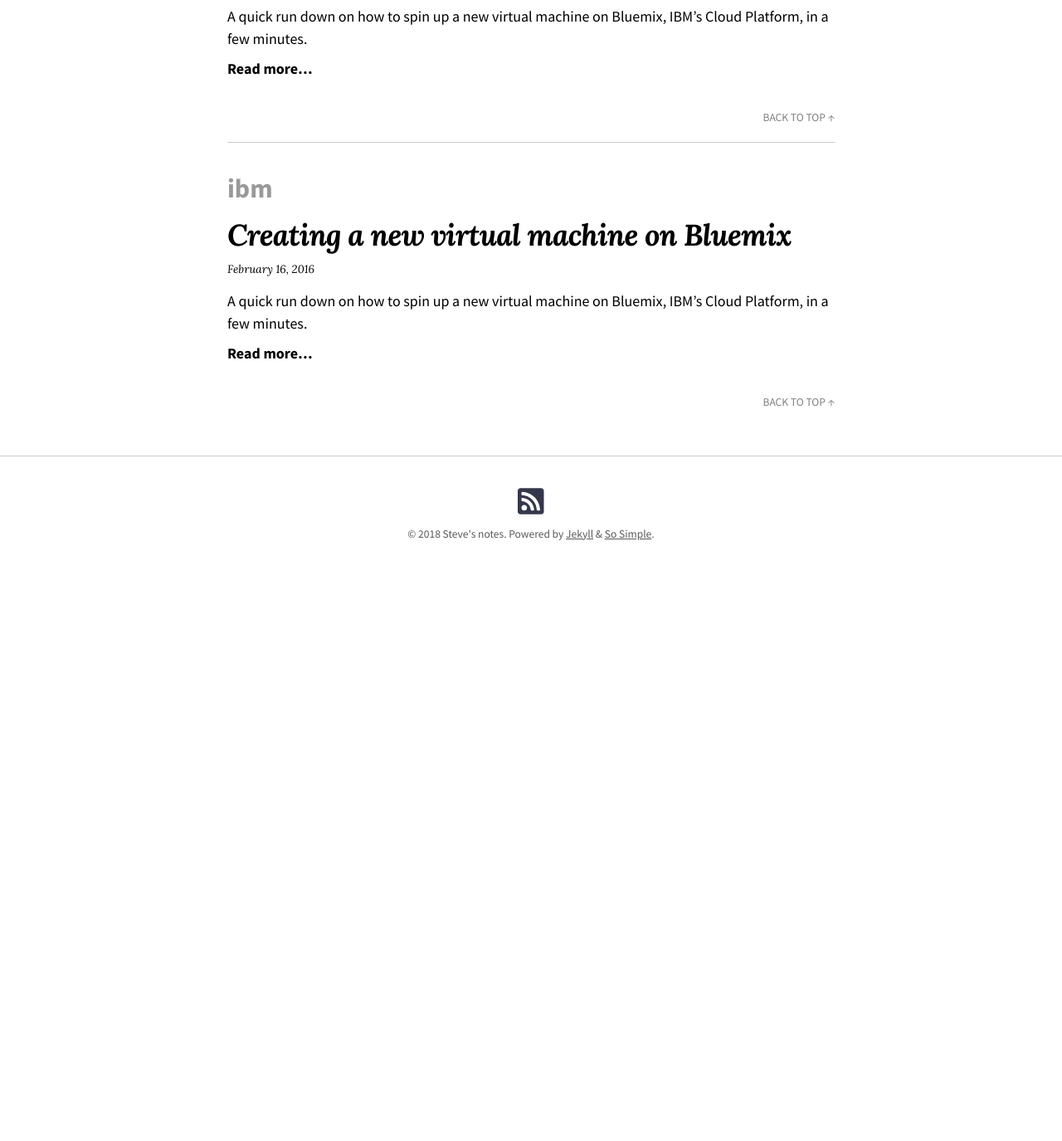
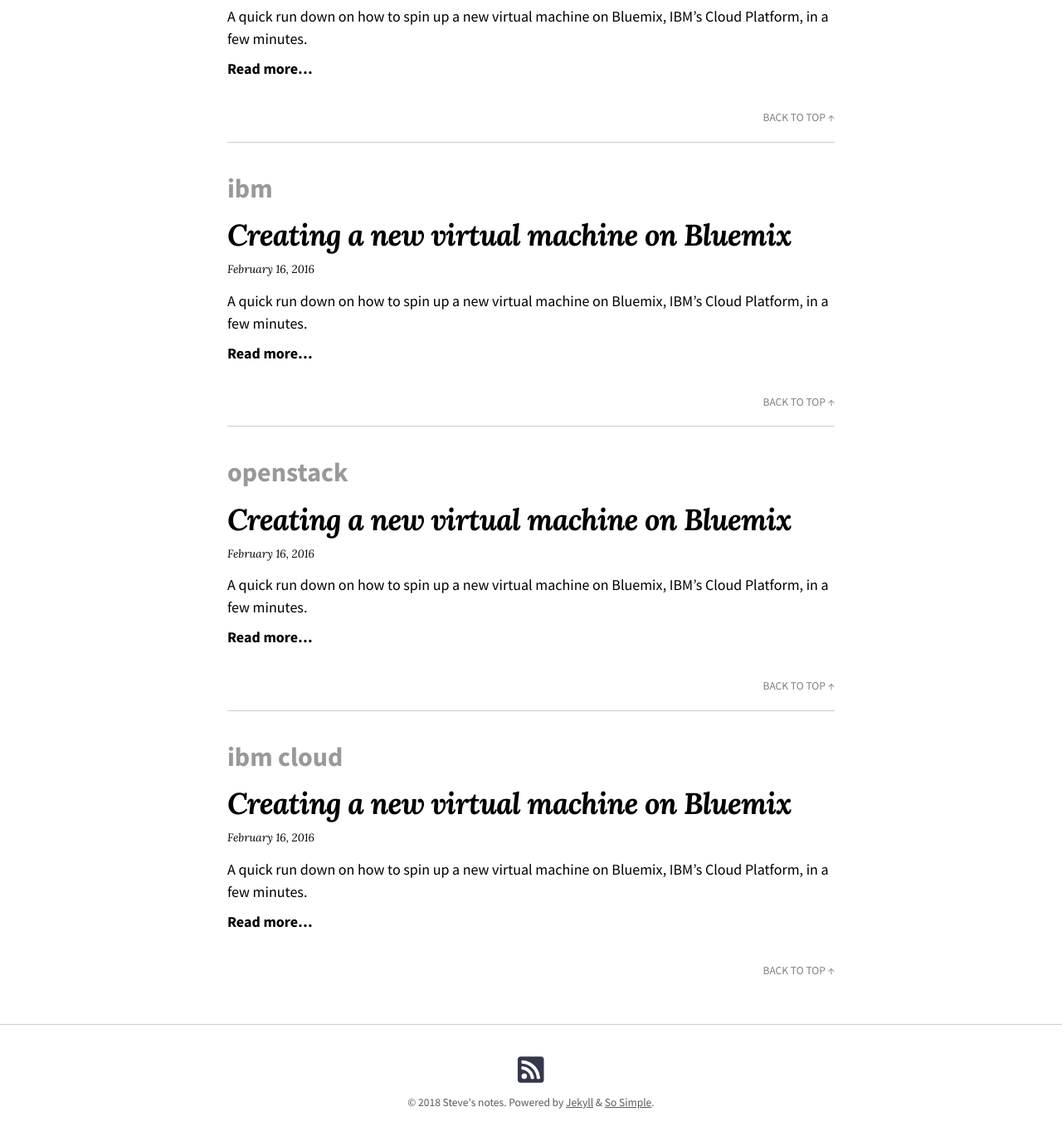
Before and after one commit to PeterGyger/stevemar.github.io, a Jekyll site: the page built from tags.md, in a window 1280 px wide and 1400 px high, scrolled down 13502 px. Shown: the top 1375 px of the window at 83% size. Built offline with Jekyll 4.4.1, drawn with Linux system fonts in a browser that asks for light colours; nearby versions of some CDN libraries; a script that is not in the unit is left out; comment, search, counter and statistics services are not loaded; before the commit the page ends 14228 px from its top, so only the background shows below that.

Commit message:
Update 2016-02-16-creating-a-new-virtual-machine-on-bluemix.md

```diff
--- a/_posts/2016-02-16-creating-a-new-virtual-machine-on-bluemix.md
+++ b/_posts/2016-02-16-creating-a-new-virtual-machine-on-bluemix.md
@@ -4,6 +4,8 @@
 tags:
   - software
   - ibm
+  - openstack
+  - ibm cloud
 ---
 
 _Originally posted on [https://developer.ibm.com/opentech/2016/02/16/creating-a-new-virtual-machine-on-bluemix](https://developer.ibm.com/opentech/2016/02/16/creating-a-new-virtual-machine-on-bluemix)_
```
